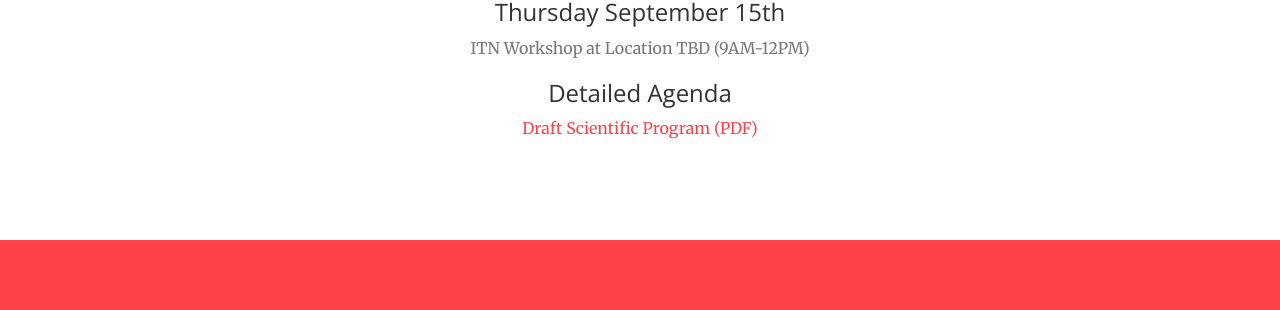
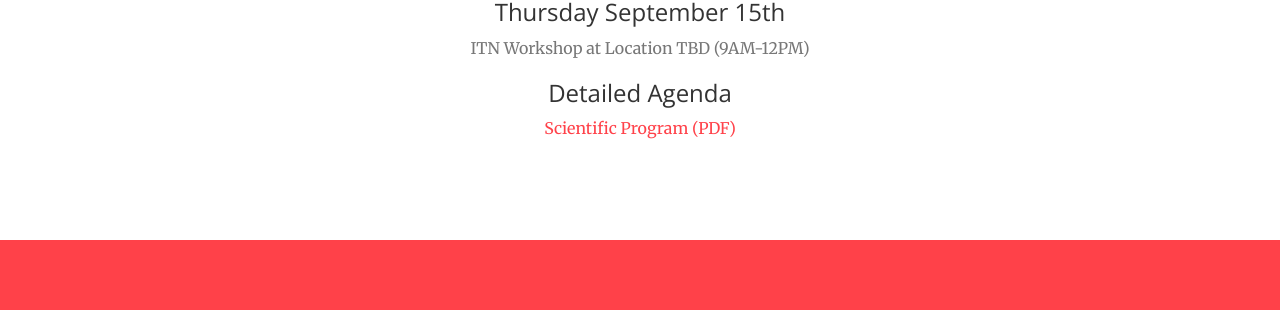
Before and after one commit to griffithlab/itcr2022, a Jekyll site: the page built from index.html, in a window 1280 px wide and 900 px high, scrolled down 1970 px. Shown: the part 142-452 px from the top of the window. Built offline with Jekyll 4.4.1, drawn with Linux system fonts in a browser that asks for light colours.

Commit message:
schedule no longer draft

```diff
--- a/_includes/schedule.html
+++ b/_includes/schedule.html
@@ -27,7 +27,7 @@
                     <h3>Thursday September 15th</h3>
                     <p class="text-muted">ITN Workshop at Location TBD (9AM-12PM)</p>
                     <h3>Detailed Agenda</h3>
-                    <p class="text-muted"><a href="/pdf/ITCR_2022_Program_v5.pdf">Draft Scientific Program (PDF)</a></p>
+                    <p class="text-muted"><a href="/pdf/ITCR_2022_Program_v5.pdf">Scientific Program (PDF)</a></p>
                 </div>
             </div>
         </div>
```
